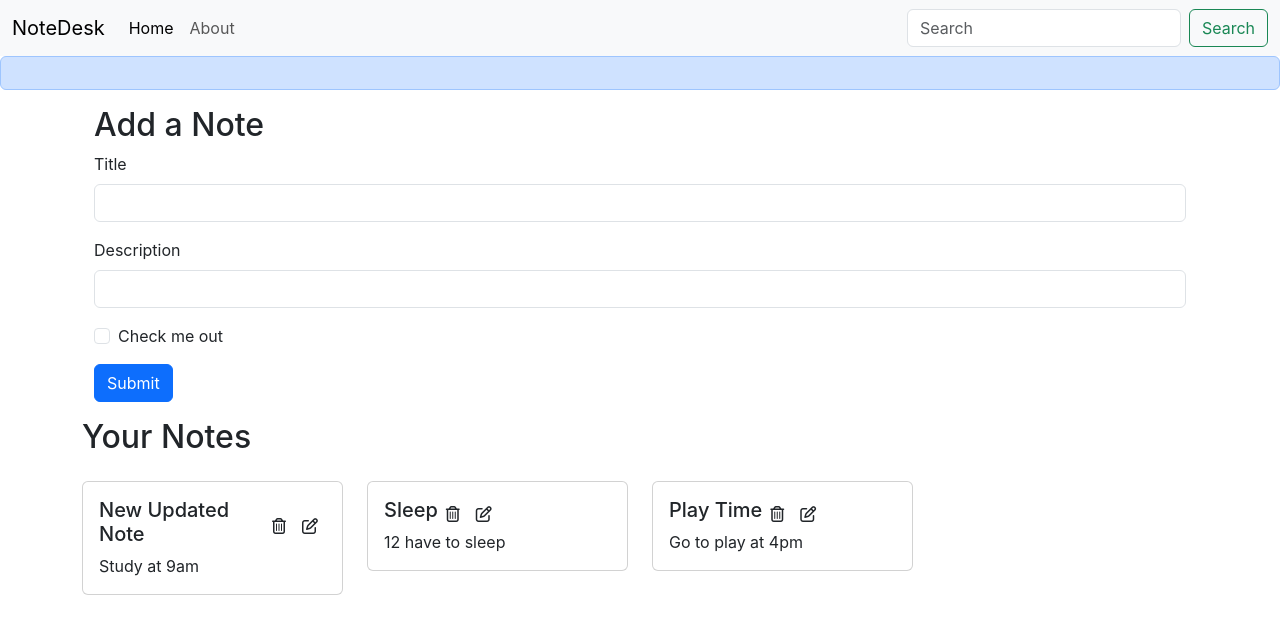
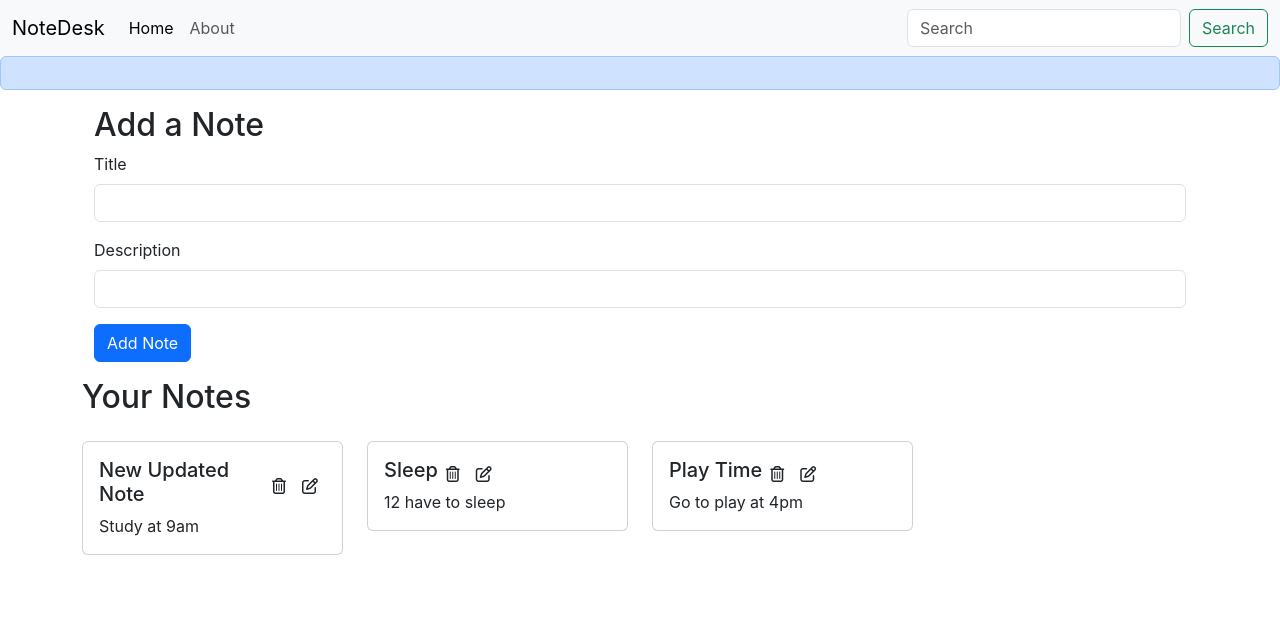
Before and after one commit to syedomar1/NoteDesk, a React (Create React App) app: page / in a window 1280 px wide. Shown: the top 634 px of the page. Built offline with nearby package versions, Linux system fonts and the light colour scheme.

Commit message:
Updated add note

```diff
--- a/src/components/About.js
+++ b/src/components/About.js
@@ -1,4 +1,5 @@
-import React, { useContext, useEffect } from 'react'
+// import React, { useContext, useEffect } from 'react'
+import React from 'react'
 // import noteContext from '../context/notes/noteContext'
 
 const About = () => {
--- a/src/components/AddNote.js
+++ b/src/components/AddNote.js
@@ -39,18 +39,8 @@ const AddNote = () => {
             id="description" name="description" onChange={onChange}
           />
         </div>
-        <div className="mb-3 form-check">
-          <input
-            type="checkbox"
-            className="form-check-input"
-            id="exampleCheck1"
-          />
-          <label className="form-check-label" htmlFor="exampleCheck1">
-            Check me out
-          </label>
-        </div>
         <button type="submit" className="btn btn-primary" onClick={handleClick}>
-          Submit
+          Add Note
         </button>
       </form>
     </div>
--- a/src/components/Navbar.js
+++ b/src/components/Navbar.js
@@ -1,11 +1,12 @@
-import React,{useEffect} from 'react'
+// import React,{useEffect} from 'react'
+import React from 'react'
 import{Link, useLocation} from "react-router-dom";
 
 const Navbar = () => {
   let location = useLocation();
-  useEffect(() =>{
-    console.log(location.pathname );
-  }, [location]);
+  // useEffect(() =>{
+  //   console.log(location.pathname );
+  // }, [location]);
   return (
     <nav className="navbar navbar-expand-lg bg-body-tertiary">
   <div className="container-fluid">
```
